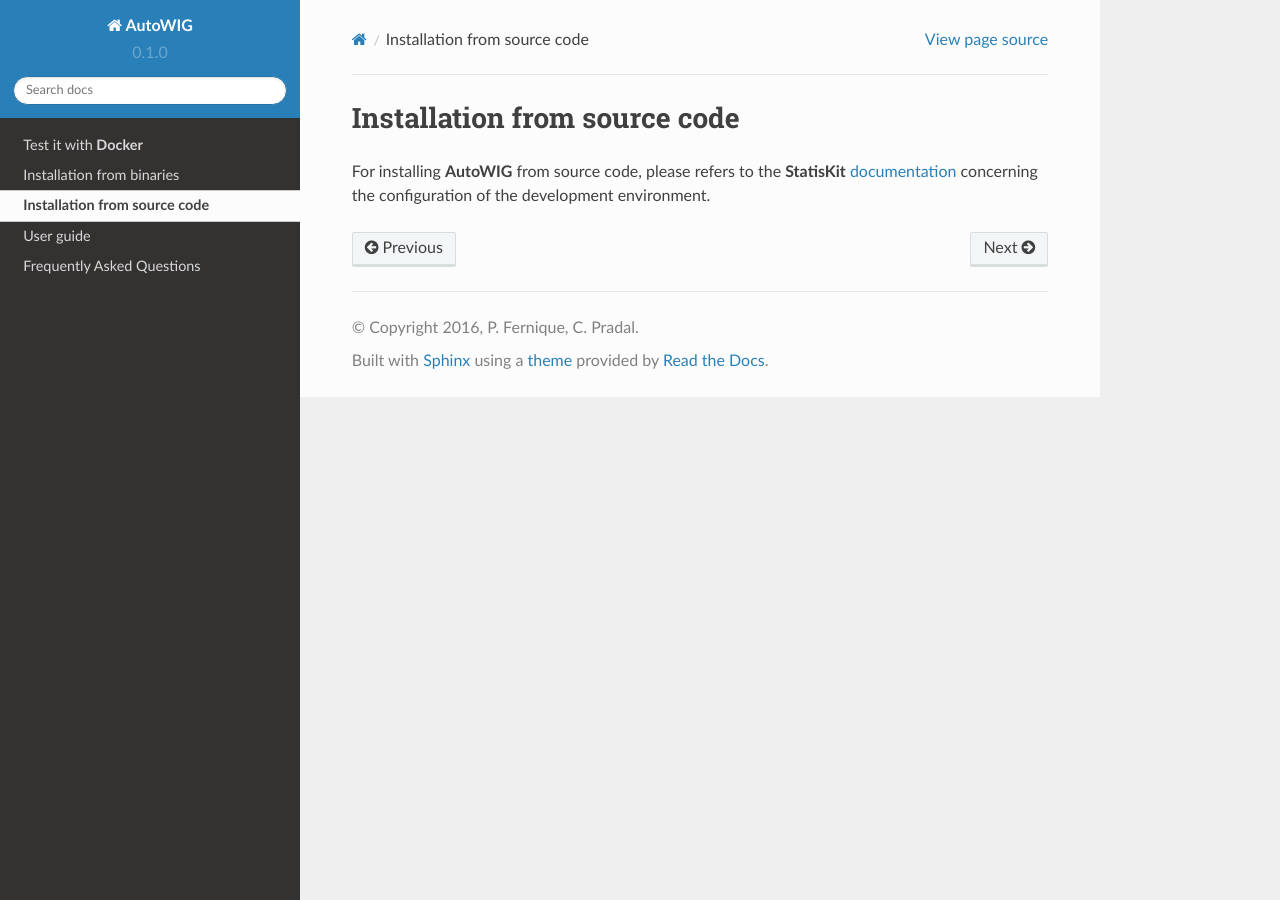
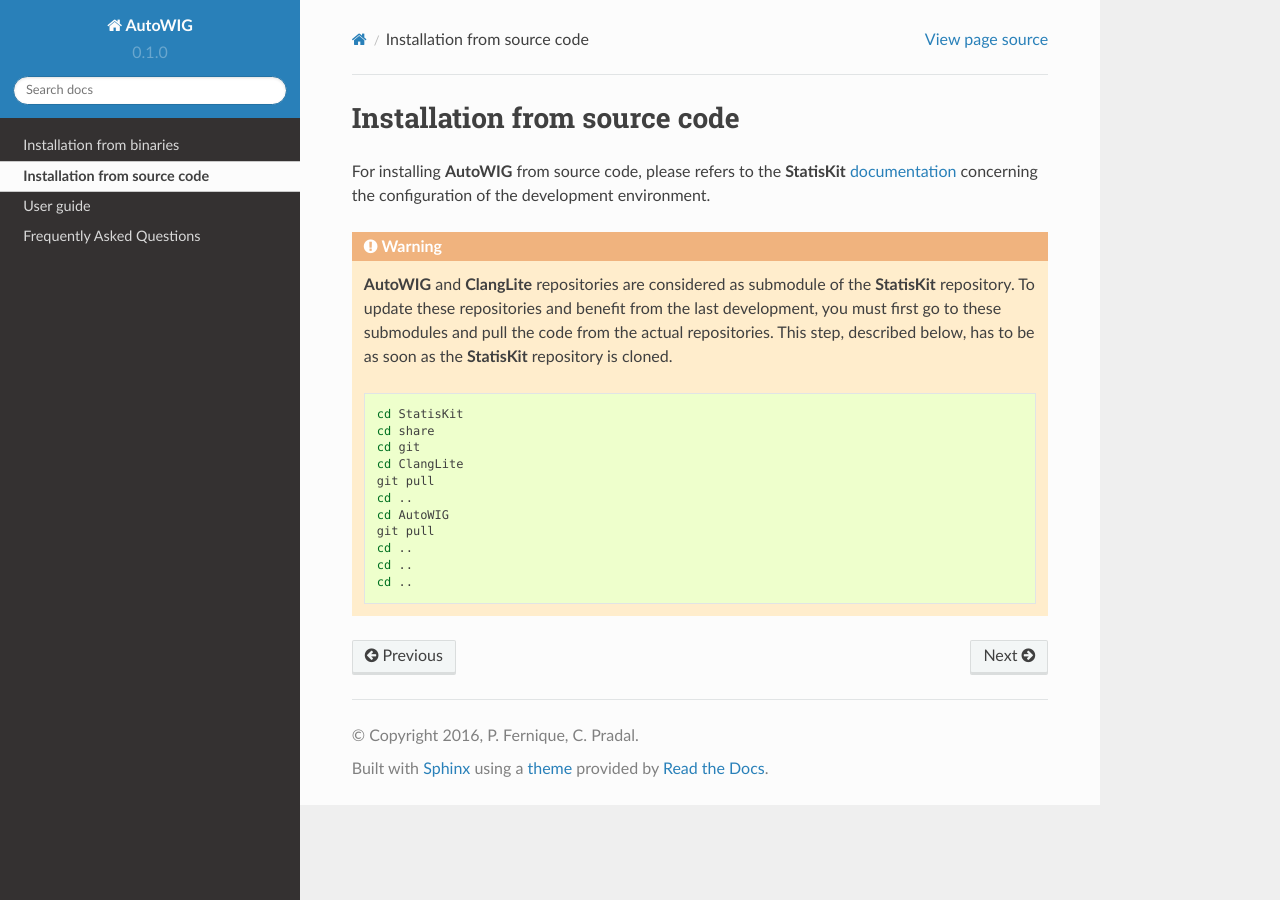
Before and after one commit to StatisKit/AutoWIG, a Sphinx documentation site: the page built from doc/install/source.rst, in a window 1280 px wide. Built offline with Sphinx 7.4.7 and the Read the Docs theme 2.0.0, drawn with Linux system fonts in a browser that asks for light colours; pages that are not in the unit, such as notebooks, are missing from menus.

Commit message:
Update doc [skip ci]

```diff
--- a/doc/install/anaconda.rst
+++ b/doc/install/anaconda.rst
@@ -7,7 +7,7 @@
 
 .. code-block:: console
 
-    $ conda create -n autowig python-autowig python-clanglite python-scons python-dev libdev -c statiskit -c conda-forge
+    conda create -n autowig python-autowig -c statiskit
 
 .. warning::
 
--- a/doc/install/source.rst
+++ b/doc/install/source.rst
@@ -4,3 +4,23 @@
 =============================
 
 For installing **AutoWIG** from source code, please refers to the **StatisKit** `documentation <https://statiskit.rtfd.io>`_ concerning the configuration of the development environment.
+
+.. warning::
+
+    **AutoWIG** and **ClangLite** repositories are considered as submodule of the **StatisKit** repository.
+    To update these repositories and benefit from the last development, you must first go to these submodules and pull the code from the actual repositories.
+    This step, described below, has to be as soon as the **StatisKit** repository is cloned.
+
+    .. code-block:: bash
+
+        cd StatisKit
+        cd share
+        cd git
+        cd ClangLite
+        git pull
+        cd ..
+        cd AutoWIG
+        git pull
+        cd ..
+        cd ..
+        cd ..
```
Also changed, not shown: doc/index.rst (+0 -19 lines).
